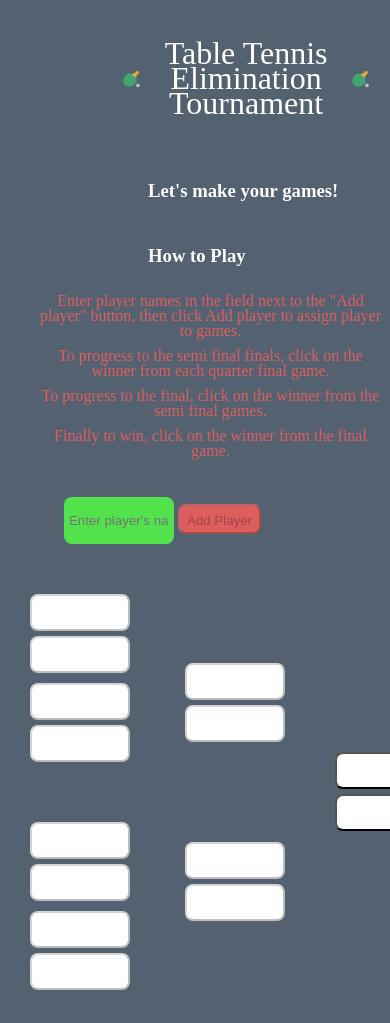
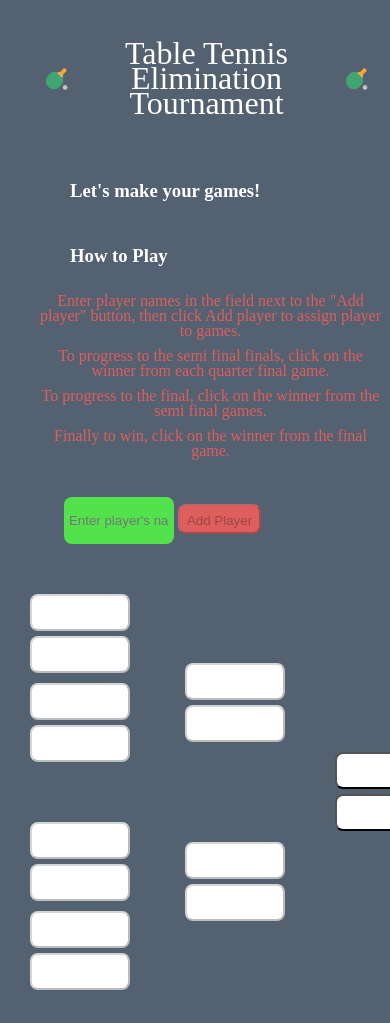
Before and after one commit to SidKandasamy/tt_tournament, a website: page index.html in a window 390 px wide. Shown: the top 1023 px of the page. Drawn offline with Linux system fonts and the light colour scheme.

Commit message:
.lead css changed

```diff
--- a/scss/styles.scss
+++ b/scss/styles.scss
@@ -219,7 +219,7 @@ $brightGreen: #53f348e3;
   }
 
   .lead{
-    margin: 20px 20px 20px 148px;
+    margin: 20px 20px 20px 70px;
     text-align: left;
   }
 
```
Also changed, not shown: css/styles.css.
